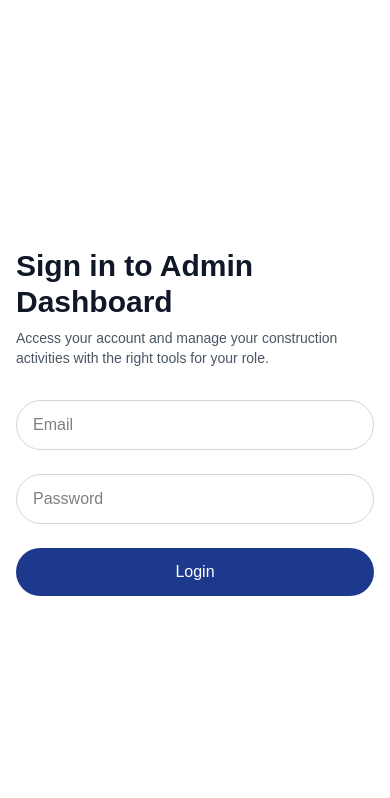
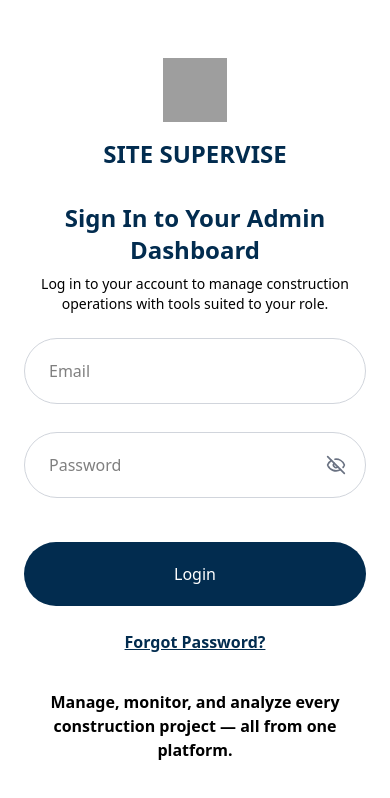
Before and after one commit to OLOWONISHAYE-SUNKANMI/SitesuperviseAdminPanel, a Next.js app: page /login in a window 390 px wide. Shown: the top 798 px of the page. Built offline with nearby package versions, Linux system fonts and the light colour scheme; grey boxes are pictures that could not be loaded.

Commit message:
skprojects-reviews

```diff
--- a/app/admin/project-management/page.tsx
+++ b/app/admin/project-management/page.tsx
@@ -179,7 +179,7 @@ export default function ProjectManagementPage() {
   const [selectedProject, setSelectedProject] = useState<Project | null>(null);
 
   return (
-    <main className="min-h-screen p-8 bg-[#EAEAEA]">
+    <main className="min-h-screen bg-[#EAEAEA]">
       {/* Header */}
       <div className="bg-white border-b border-gray-200 px-8 py-6 flex items-center justify-between">
         <h1 className="text-sm font-semibold text-[#0A1B2E]">
--- a/app/admin/user-management/page.tsx
+++ b/app/admin/user-management/page.tsx
@@ -38,8 +38,8 @@ export default function UserManagementPage() {
   ];
 
   return (
-    <main className="min-h-screen p-8  bg-[#EAEAEA]">
-      <div className="bg-white border-b border-gray-200 px-8 py-6 flex items-center justify-between">
+    <main className="min-h-screen  bg-[#EAEAEA]">
+      <div className="bg-white border-b border-gray-200 px-8 py-6 w-full flex items-center justify-between">
         <h1 className="text-sm font-semibold text-[#0A1B2E]">
           User management Console
         </h1>
--- a/app/globals.css
+++ b/app/globals.css
@@ -6,6 +6,8 @@
   --color-secondary: #001220;
   --color-adminBg: #D9D9D9;
 }
+
+
 
 
 /* @media (prefers-color-scheme: dark) {
@@ -18,5 +20,33 @@
 body {
   /* background: var(--background);
   color: var(--foreground); */
-  font-family: Arial, Helvetica, sans-serif;
+   font-family: var(--font-poppins), sans-serif;
 }
+
+
+/* Chrome, Edge, Safari */
+::-webkit-scrollbar {
+  width: 5px;
+  height: 5px;
+}
+
+::-webkit-scrollbar-track {
+  background: #f1f1f1;
+}
+
+::-webkit-scrollbar-thumb {
+  background-color: #c1c1c1;
+  border-radius: 10px;
+  border: 2px solid transparent;
+  background-clip: content-box;
+}
+
+::-webkit-scrollbar-thumb:hover {
+  background-color: #001220;
+}
+
+/* Firefox */
+* {
+  scrollbar-width: thin;
+  scrollbar-color: #c1c1c1 #f1f1f1;
+}
--- a/app/layout.tsx
+++ b/app/layout.tsx
@@ -2,9 +2,18 @@ import AdminSidebar from "@/components/AdminSidebar";
 
 import "./globals.css";
 import type { Metadata } from "next";
+import { Poppins } from "next/font/google";
+
+const poppins = Poppins({
+  subsets: ["latin"],
+  weight: ["100", "200", "300", "400", "500", "600", "700", "800", "900"],
+  variable: "--font-poppins",
+  display: "swap",
+});
+
 
 export const metadata: Metadata = {
-  title: "Your App",
+  title: "Site Supervise Admin Dashboard",
   description: "Description here",
 };
 
@@ -14,7 +23,7 @@ export default function AdminDashboardLayout({
   children: React.ReactNode;
 }) {
   return (
-    <html lang="EN" className="">
+    <html lang="EN" className="poppins.variable">
       <body>{children}</body>
     </html>
   );
--- a/app/login/page.tsx
+++ b/app/login/page.tsx
@@ -1,62 +1,155 @@
-export default function AdminLogin() {
+"use client";
+import React, { useState } from "react";
+import Link from "next/link";
+import { useRouter } from "next/navigation";
+import { ChevronLeft, Eye, EyeOff } from "lucide-react";
+
+export default function Page() {
+  const [role, setRole] = useState("");
+    const [showPassword, setShowPassword] = useState(false);
+  const [isDropdownOpen, setIsDropdownOpen] = useState(false);
+  const [formData, setFormData] = useState({
+    email: "",
+    password: ""
+  });
+  const [loading, setLoading] = useState(false);
+   const [passwordError, setPasswordError] = useState("");
+  const [error, setError] = useState("");
+  const router = useRouter();
+
+  const handleSubmit = async (e: React.FormEvent) => {
+    e.preventDefault();
+
+    // Validate password
+    if (!formData.password || formData.password.length < 6) {
+      setPasswordError("Password must be at least 6 characters");
+      return;
+    }
+
+    if (!role) {
+      setError("Please select a role");
+      return;
+    }
+
+    setLoading(true);
+    setError("");
+    setPasswordError("");
+
+  };
+
   return (
-    <div className="min-h-screen flex">
-      <div className="flex-1 flex flex-col justify-center px-4 sm:px-6 lg:px-20 xl:px-24">
-        <div className="mx-auto w-full max-w-sm lg:w-96">
-          <div>
-            <h2 className="text-3xl font-bold text-gray-900">Sign in to Admin Dashboard</h2>
-            <p className="mt-2 text-sm text-gray-600">
-              Access your account and manage your construction activities with the right tools for your role.
-            </p>
+    <div className="min-h-screen flex flex-col md:flex-row">
+      {/* Left side - Image + Text */}
+
+      {/* Right side - Form */}
+      <div className="flex-1 flex items-center justify-center bg-white px-6 md:px-16 py-12">
+        <div className="max-w-3xl w-full">
+          {/* Top right sign-in */}
+           <div className="flex md:hidden flex-col items-center justify-center mb-8">
+              <img
+                src="/images/logo.png"
+                alt="Site Supervise"
+                className="w-16 h-16 mb-4"
+              />
+              <h1 className="text-2xl text-[#022C4F] font-extrabold text-center">
+                SITE SUPERVISE
+              </h1>
             </div>
 
-          <div className="mt-8">
-            <form className="space-y-6">
-              <div>
+
+          <h2 className="text-2xl font-bold mb-2 md:text-start text-center text-[#022C4F]">
+            Sign In to Your Admin Dashboard
+          </h2>
+          <p className="text-sm font-medium mb-6  md:text-start text-center">
+            Log in to your account to manage construction operations with tools suited to your role.
+          </p>
+
+          <form className="space-y-7" onSubmit={handleSubmit}>
             <input
               type="email"
               placeholder="Email"
-                  className="w-full px-4 py-3 border border-gray-300 rounded-full focus:outline-none focus:ring-2 focus:ring-blue-500 focus:border-transparent"
+              value={formData.email}
+              onChange={(e) => setFormData({...formData, email: e.target.value})}
+              className="w-full border border-gray-300 rounded-full  px-6 py-5 focus:outline-none focus:ring-2 focus:ring-blue-500"
+              required
             />
+             <div className="relative">
+                  <input
+                    type={showPassword ? "text" : "password"}
+                    placeholder="Password"
+                    value={formData.password}
+                    onChange={(e) => {
+                      setFormData({...formData, password: e.target.value});
+                      setPasswordError("");
+                          }}
+                          className="w-full border border-gray-300 rounded-full px-6 py-5 pr-14 focus:outline-none focus:ring-2 focus:ring-blue-500"
+                          required
+                        />
+                        <button
+                          type="button"
+                          onClick={() => setShowPassword(!showPassword)}
+                          className="absolute right-5 top-1/2 transform -translate-y-1/2 text-gray-500 hover:text-gray-700"
+                        >
+                          {showPassword ? (
+                            <Eye size={20} />
+                          ) : (
+                            <EyeOff size={20} />
+                          )}
+                        </button>
               </div>
 
-              <div>
-                <input
-                  type="password"
-                  placeholder="Password"
-                  className="w-full px-4 py-3 border border-gray-300 rounded-full focus:outline-none focus:ring-2 focus:ring-blue-500 focus:border-transparent"
-                />
-              </div>
 
+            {passwordError && (
+              <div className="text-red-500 text-sm text-center">{passwordError}</div>
+            )}
+            {error && (
+              <div className="text-red-500 text-sm text-center">{error}</div>
+            )}
             <button
               type="submit"
-                className="w-full bg-blue-900 text-white py-3 px-4 rounded-full hover:bg-blue-800 focus:outline-none focus:ring-2 focus:ring-blue-500 focus:ring-offset-2 transition duration-200"
+              disabled={loading || !role}
+              className="w-full bg-[#022C4F] text-white py-5 rounded-full mt-4 transition cursor-pointer hover:bg-[#0F181F]"
             >
-                Login
+              {loading ? "Signing In..." : "Login"}
             </button>
           </form>
+          <div className="md:hidden  flex flex-col space-y-9 items-center justify-center text-center  my-6">
+            <Link
+              href="/forgot-password"
+              className="px-6 font-extrabold underline text-md text-[#022C4F] "
+            >
+              Forgot Password?
+            </Link>
+            <p className="px-6 font-bold text-md">
+              {" "}
+              Manage, monitor, and analyze every construction project — all from
+              one platform.
+            </p>
           </div>
         </div>
       </div>
-
-      <div className="hidden lg:block relative w-0 flex-1">
+      <div
+        className="hidden md:flex flex-1 bg-cover bg-center relative items-center justify-center text-white"
+        style={{
+          backgroundImage: "url('https://res.cloudinary.com/depeqzb6z/image/upload/v1763210704/site_revqzy.png')",
+        }}
+      >
+        <div className="absolute inset-0 bg-black/80"></div>
+        <div className="relative text-center px-6 flex flex-col justify-center h-full py-12">
+          <div className="flex-1 flex flex-col justify-center">
             <img
-          className="absolute inset-0 h-full w-full left-0 object-cover"
-          src="/images/construction-silhouette.jpg"
-          alt="Construction site"
+              src="https://res.cloudinary.com/depeqzb6z/image/upload/v1763210697/white_logo_mn0ohx.svg"
+              alt="Site Supervise"
+              className="mx-auto mb-6 w-28 h-auto"
             />
-        <div className="absolute inset-0 bg-gray-900/65 bg-opacity-50 flex flex-col justify-center items-center text-white p-12">
-          <div className="text-center">
-            <div className="flex items-center justify-center mb-8">
-              <img src="/favicon.ico" alt="Site Supervise" className="w-20 h-24 mr-4" />
-              <h1 className="text-4xl text-left font-bold">
-                SITE<br />SUPERVISE
+            <h1 className="text-3xl md:text-4xl font-extrabold mb-4">
+              SITE SUPERVISE
             </h1>
           </div>
-            <p className="text-xl font-bold text-center max-w-md">
-              Manage, monitor, and analyze every construction project — all from one platform.
+          <p className="text-xl md:text-xl max-w-lg mx-auto mt-auto">
+            Manage, monitor, and analyze every construction project — all from
+            one platform.
           </p>
-          </div>
         </div>
       </div>
     </div>
--- a/app/page.tsx
+++ b/app/page.tsx
@@ -1,5 +1,5 @@
 import { redirect } from "next/navigation";
 
 export default function Home() {
-  redirect("/admin");
+  redirect("/login");
 }
```
Also changed, not shown: app/admin/page.tsx (+19 -11 lines), components/AdminSidebar.tsx (+10 -8 lines), 1 other file (tests, documents, lock files or other folders). Lines whose indentation alone changed are shown as unchanged.
